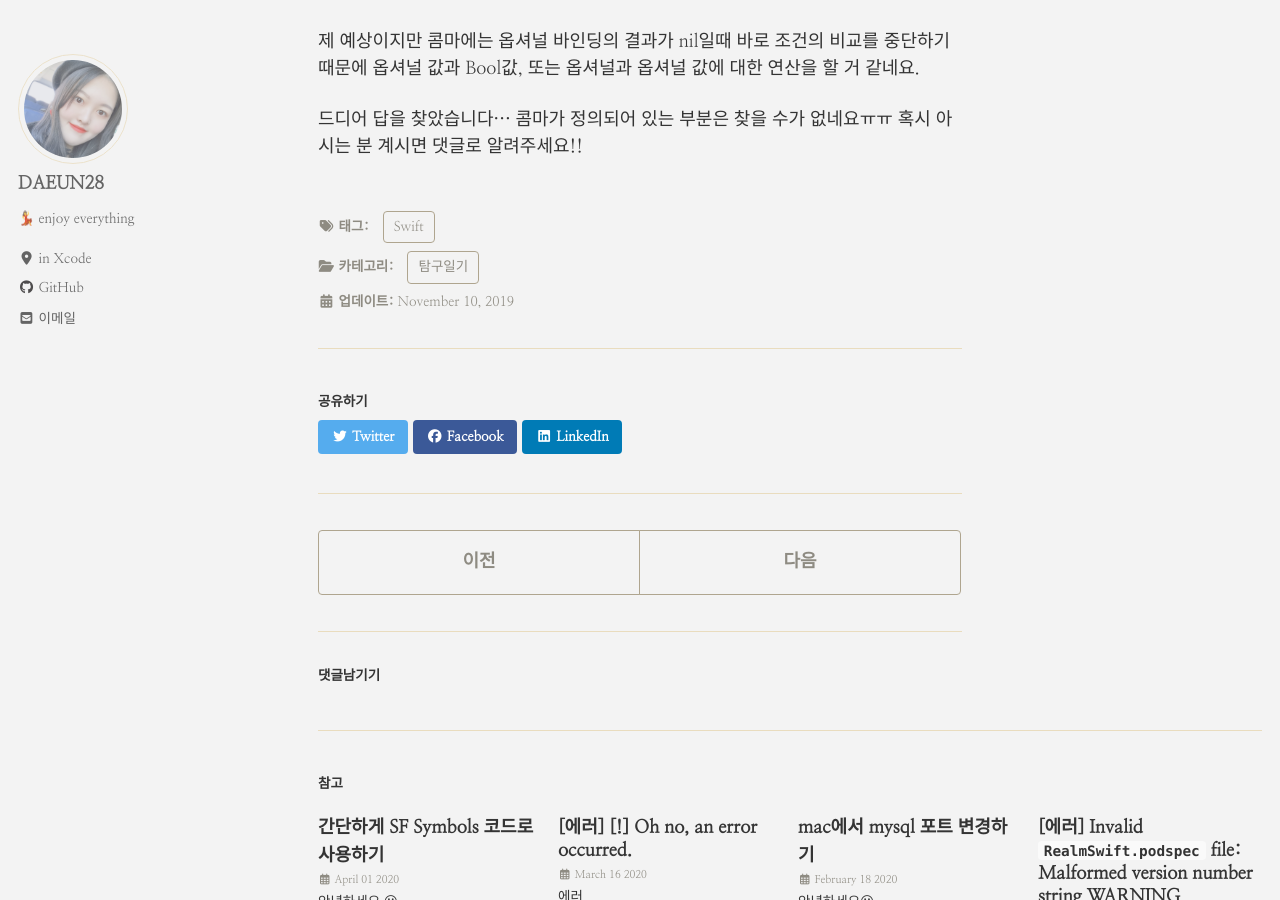
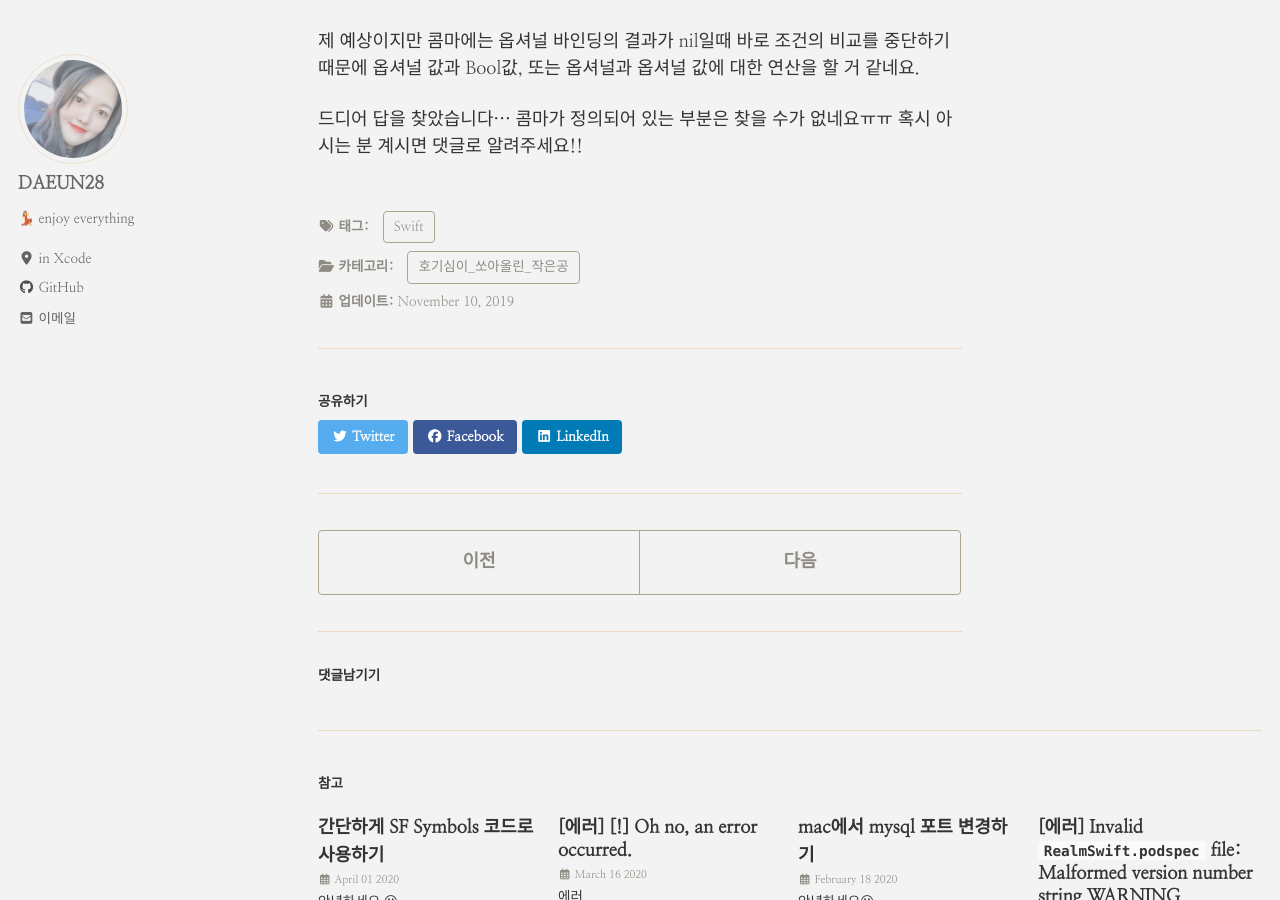
Before and after one commit to DAEUN28/DAEUN28.github.io, a Jekyll site: the page built from _posts/2019-11-10-Swift의_if문에서_','와_'&&'의_차이-post.md, in a window 1280 px wide and 900 px high, scrolled down 1417 px. Built offline with Jekyll 4.4.1, drawn with Linux system fonts in a browser that asks for light colours; cached includes are drawn as plain includes; nearby versions of some CDN libraries; comment, search, counter and statistics services are not loaded.

Commit message:
Update 2019-11-10-Swift의_if문에서_','와_'&&'의_차이-post.md

```diff
--- a/_posts/2019-11-10-Swift의_if문에서_','와_'&&'의_차이-post.md
+++ b/_posts/2019-11-10-Swift의_if문에서_','와_'&&'의_차이-post.md
@@ -3,7 +3,7 @@ title: "Swift의 if문에서 ','와 '&&'의 차이"
 date: 2019-11-10
 tags:
   - Swift
-categories: "탐구일기"
+categories: "호기심이_쏘아올린_작은공"
 ---
 
 
```
